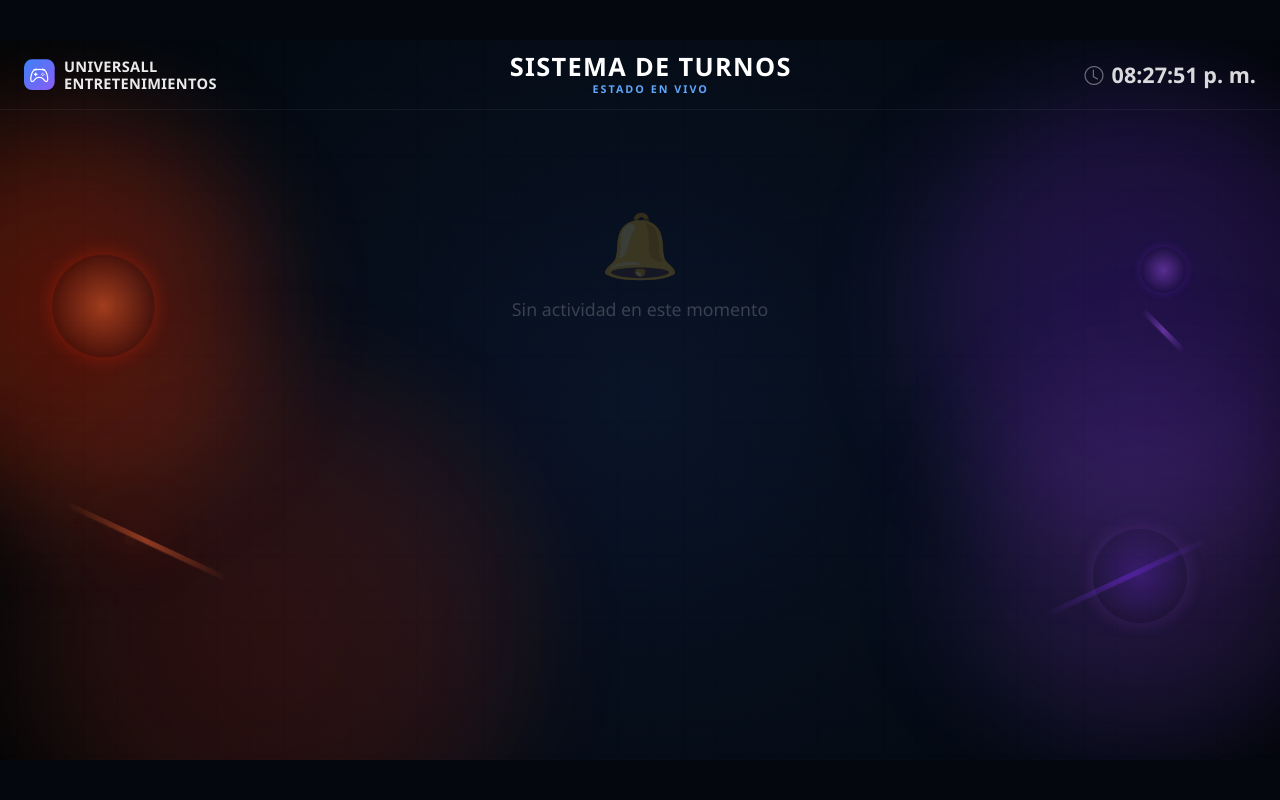
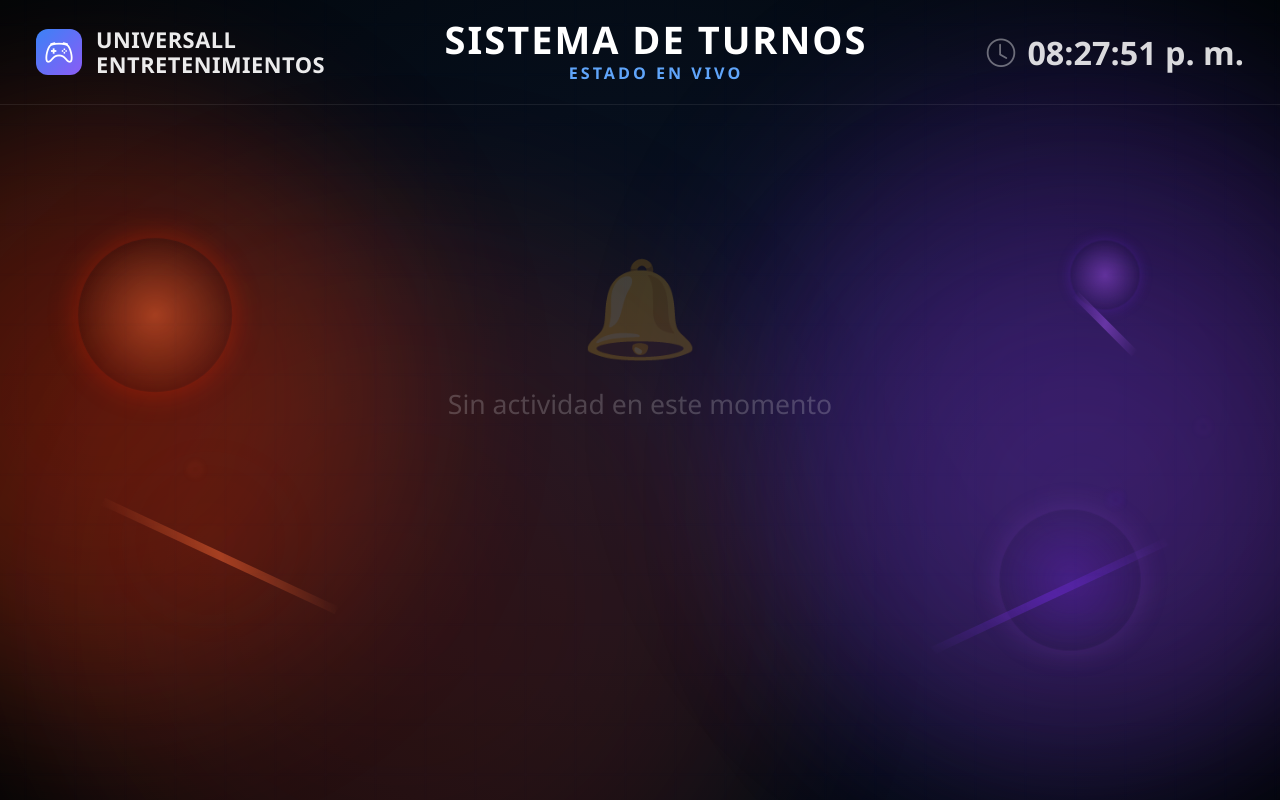
Before and after one commit to NoeliaRomero/sistema-turnos, an Electron app: page public/pantalla.html in a window 1280 px wide. Drawn offline with nearby package versions, Linux system fonts and the light colour scheme; no server answers.

Commit message:
Revert "fix(tv): escalar el diseno completo al ancho real de la pantalla (4K)"
This reverts commit e9da9a4fb8ec0a6bc30a2ffb8b4abcd6925cbdf1.

```diff
--- a/public/pantalla.html
+++ b/public/pantalla.html
@@ -6,34 +6,17 @@
   <title>Pantalla Operativa – Sistema de Turnos</title>
   <style>
     * { margin:0; padding:0; box-sizing:border-box; }
-    /* Base pensada para un TV de 55" visto a varios metros de distancia,
-       diseñada sobre un ancho de referencia de 1920px. */
+    /* Base pensada para un TV de 55" visto a varios metros de distancia. */
     html { font-size: 19px; }
 
-    html, body {
-      width: 100%;
-      height: 100%;
-      overflow: hidden;
-      background: #05070f;
-    }
-
-    /* Escenario de tamaño fijo (1920x1080, el ancho/alto de referencia del
-       diseño) que se reescala entero con JS (ver ajustarEscala() al final del
-       body) según el tamaño real de ventana que reporte el navegador. Ver la
-       misma nota en cola.html — es la técnica estándar de cartelería digital
-       para que se vea igual de proporcionado en cualquier resolución de TV. */
-    #stage {
-      width: 1920px;
-      height: 1080px;
-      position: absolute;
-      top: 50%; left: 50%;
-      transform-origin: center center;
+    body {
       background: radial-gradient(circle at 50% 50%, #0a1428 0%, #000507 100%);
       color: white;
       font-family: 'Segoe UI', system-ui, sans-serif;
-      overflow: hidden;
+      min-height: 100vh;
       display: flex;
       flex-direction: column;
+      position: relative;
     }
 
     /* ── Fondo decorativo animado (Speed Park bg-fx) ──────────────────────── */
@@ -352,7 +335,6 @@
 </head>
 <body>
 
-<div id="stage">
 <div class="bg-fx">
   <div class="energy-orb energy-left-1"></div>
   <div class="energy-orb energy-left-2"></div>
@@ -408,20 +390,9 @@
   <div class="juegos-grid" id="juegosGrid" style="display:none"></div>
   <div class="paginador" id="dotsJuegos"></div>
 </main>
-</div>
 
 <link href="/vendor/bootstrap-icons.min.css" rel="stylesheet">
 <script src="/socket.io/socket.io.js"></script>
 <script src="/js/pantalla.js"></script>
-<script>
-  // Reescala el "escenario" (1920x1080 fijo) al tamaño real de la ventana —
-  // ver la nota en el CSS de #stage sobre por qué hace falta esto en TVs 4K.
-  function ajustarEscala() {
-    const escala = Math.min(window.innerWidth / 1920, window.innerHeight / 1080);
-    document.getElementById('stage').style.transform = `translate(-50%, -50%) scale(${escala})`;
-  }
-  ajustarEscala();
-  window.addEventListener('resize', ajustarEscala);
-</script>
 </body>
 </html>
```
Also changed, not shown: public/cola.html (+4 -34 lines).
